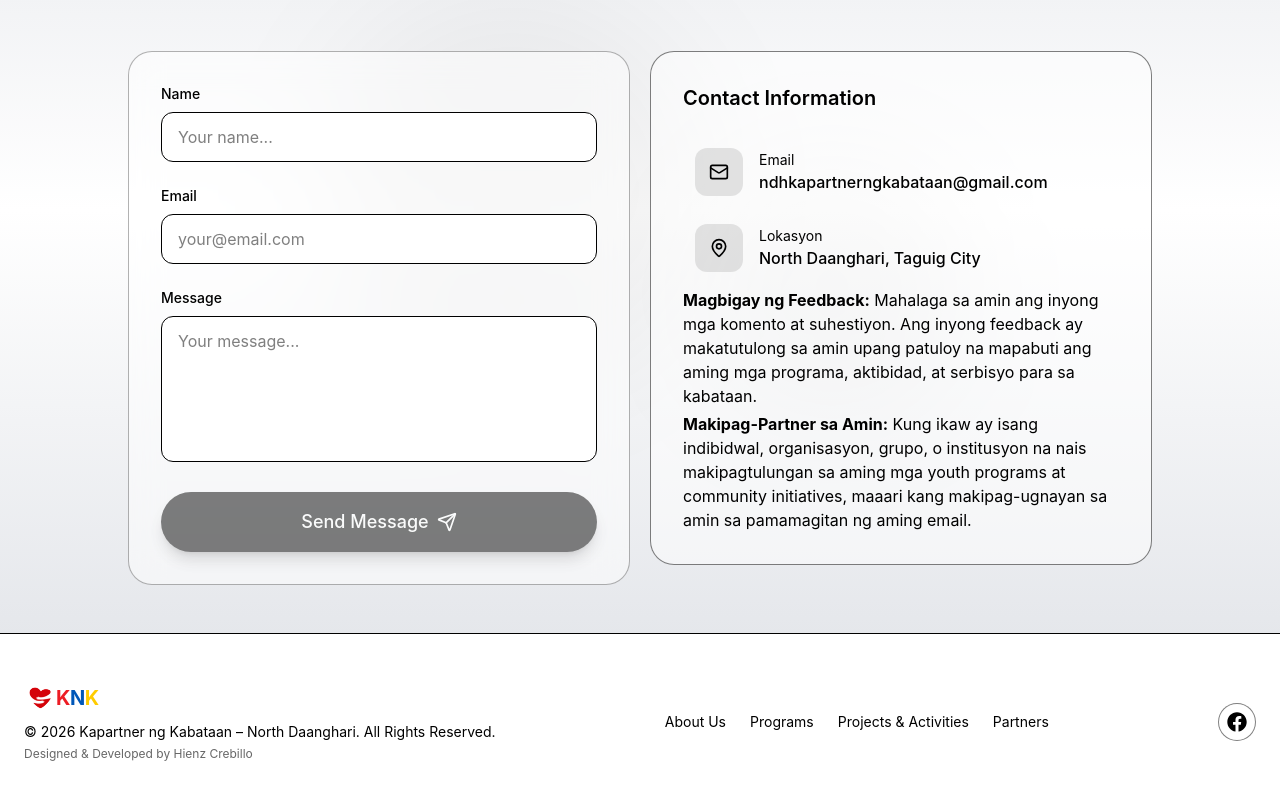
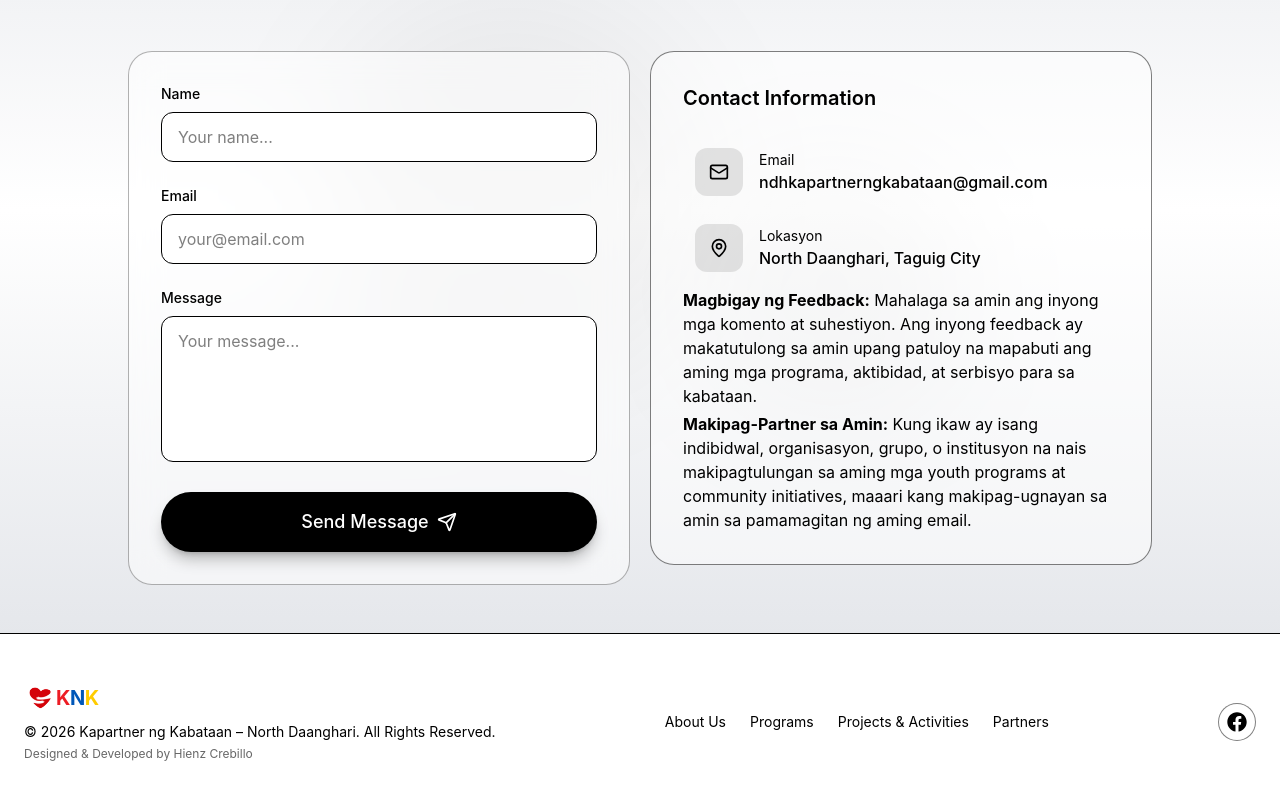
Before and after one commit to hienzcrebillo/kapartner-ng-kabataan-ndh, a React (Vite) app: page / in a window 1280 px wide. Shown: the part 5351-6151 px from the top of the page. Built offline with nearby package versions, Linux system fonts and the light colour scheme.

Commit message:
Fixing feedback section

```diff
--- a/src/sections/Contact.jsx
+++ b/src/sections/Contact.jsx
@@ -171,7 +171,7 @@ export const Contact = () => {
                         className="w-full text-white disabled:opacity-50 disabled:cursor-not-allowed"
                         type="submit"
                         size="lg"
-                        disabled
+                        disable={{isLoading}}
                       >
                         Send Message
                         <Send className="w-5 h-5" />
```
